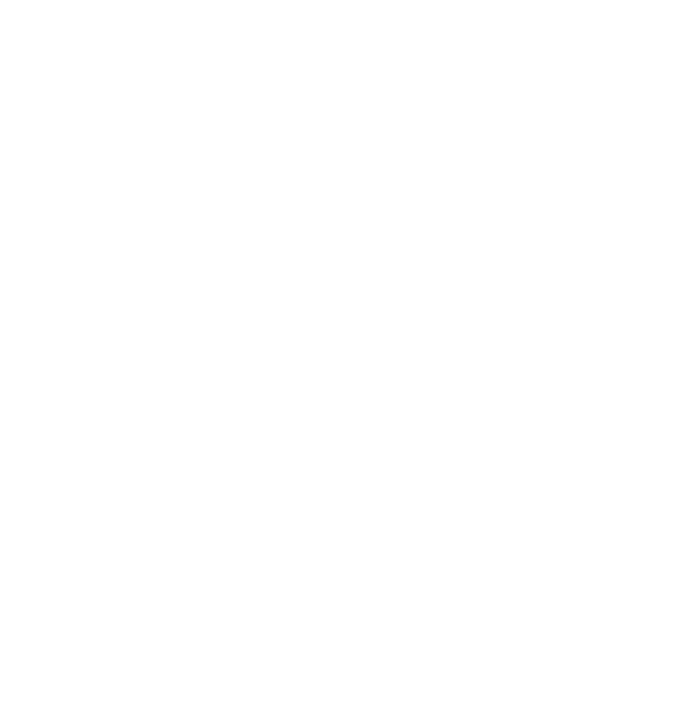
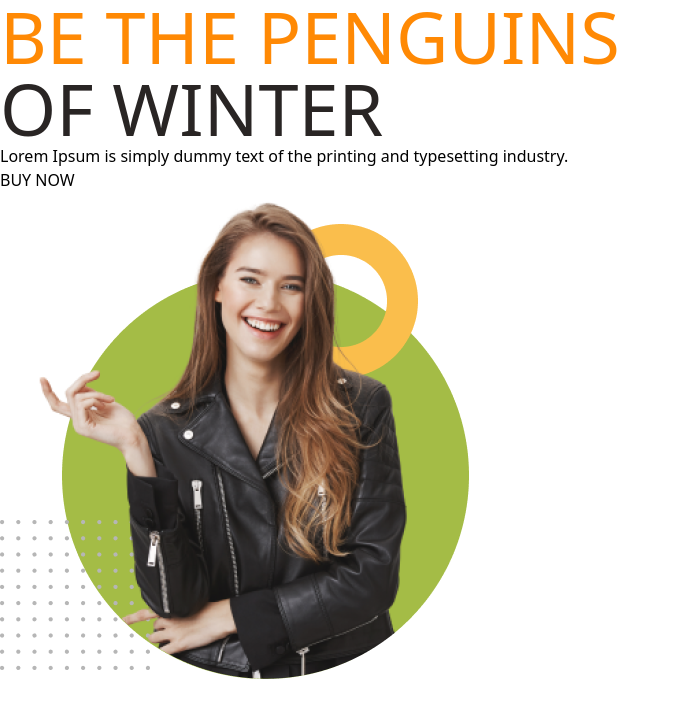
Before and after one commit to utshopust/penguin-fashion-using-tailwind, a plain HTML site: page index.html in a window 1280 px wide. Shown: the whole page, without its empty margins (0-680 px from the left). Drawn offline with nearby package versions, Linux system fonts and the light colour scheme.

Commit message:
added the header section and also config the tailwind

```diff
--- a/index.html
+++ b/index.html
@@ -8,7 +8,24 @@
 </head>
 <body>
     <header>
+        <nav>
 
+        </nav>
+        <!-- Banner start -->
+        <div>
+            <div>
+                <h1 class="text-7xl uppercase">
+                    <span class="text-orange-400">Be the Penguins</span>
+                    <br>
+                    <span class="text-stone-800">of Winter</span>
+                 </h1>
+                <p>Lorem Ipsum is simply dummy text of the printing and typesetting industry.</p>
+                <button>BUY NOW</button>
+            </div>
+            <div>
+                <img src="images/model.png" alt="">
+            </div>
+        </div>
     </header>
     <main>
 
```
Also changed, not shown: tailwind.config.js (added, +8 -0 lines).
